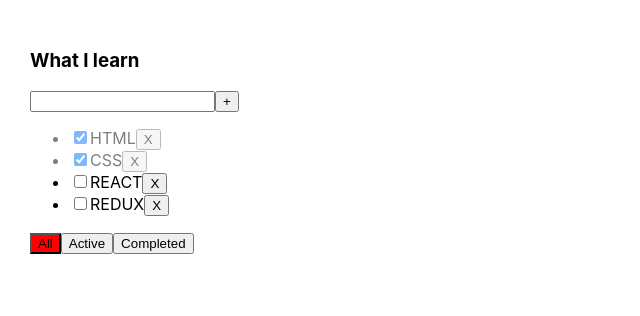
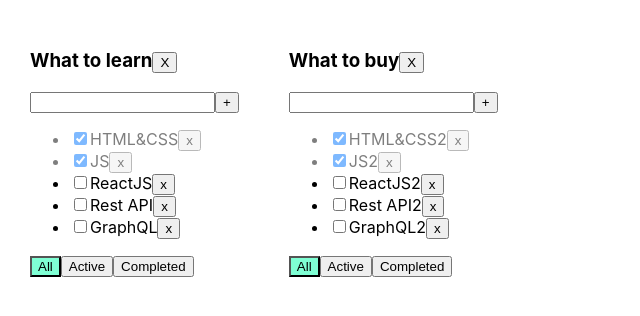
Before and after one commit to Roman160784/it-incubator-todolist-ts-01-with-YARN, a React (Create React App) app: page / in a window 1280 px wide. Shown: the top 316 px of the page, without its empty margins (0-640 px from the left). Built offline with nearby package versions, Linux system fonts and the light colour scheme.

Commit message:
12.12.2021

```diff
--- a/src/App.css
+++ b/src/App.css
@@ -7,13 +7,18 @@
   margin-right: 50px;
 }
 
+.error {
+  border: red 1px solid;
+}
+
+.error-message {
+  color: red;
+}
+
+.active-filter {
+  background-color: aquamarine;
+}
+
 .is-done {
   opacity: 0.5;
 }
-.active {
-  background-color: red;
-}
-
-.error {
-  border: 2px solid red
-}
--- a/src/App.tsx
+++ b/src/App.tsx
@@ -1,73 +1,107 @@
-// import { type } from 'os';
-import { type } from 'os';
 import React, { useState } from 'react';
+import './App.css';
+import { Todolist } from './Todolist';
 import { v1 } from 'uuid';
-import './App.css';
-import ToDoList from './ToDoList';
+import {TaskType} from './Todolist'
 
-export type FilterValueType = 'all' | 'active' | 'completed'
+export type FilterValuesType = "all" | "active" | "completed";
 
-export type TaskType = {
+export type TodolistsType = {
+    id: string
     title: string
-    isDone: boolean
-    id: string
+    filter: FilterValuesType
+}
+
+type TasksStateType ={
+    [key: string] : Array<TaskType>
 }
 
 function App() {
-    console.log(v1())
-    const todoListTitle_1: string = 'What I learn'
 
-    const [tasks, setTasks] = useState<Array<TaskType>>([
-        { id: v1(), title: 'HTML', isDone: true },
-        { id: v1(), title: 'CSS', isDone: true },
-        { id: v1(), title: 'REACT', isDone: false },
-        { id: v1(), title: 'REDUX', isDone: false },
+    let todolistID1=v1();
+    let todolistID2=v1();
+
+    let [todolists, setTodolists] = useState <Array<TodolistsType>>([
+        {id: todolistID1, title: 'What to learn', filter: 'all'},
+        {id: todolistID2, title: 'What to buy', filter: 'all'},
     ])
 
-    function chngeTasksStstus (taskID: string, isDone: boolean) {
-        const updatedTasks = (tasks.map(task => task.id === taskID ? {...task, isDone: !task.isDone}:task))
-           setTasks(updatedTasks)
+    let [tasks, setTasks] = useState({
+        [todolistID1]:[
+        {id: v1(), title: "HTML&CSS", isDone: true},
+        {id: v1(), title: "JS", isDone: true},
+        {id: v1(), title: "ReactJS", isDone: false},
+        {id: v1(), title: "Rest API", isDone: false},
+        {id: v1(), title: "GraphQL", isDone: false},
+    ],
+        [todolistID2]:[
+            {id: v1(), title: "HTML&CSS2", isDone: true},
+            {id: v1(), title: "JS2", isDone: true},
+            {id: v1(), title: "ReactJS2", isDone: false},
+            {id: v1(), title: "Rest API2", isDone: false},
+            {id: v1(), title: "GraphQL2", isDone: false},
+        ]
+    });
+
+
+
+    function removeTask( TodolistId: string, id: string) {
+        // let filteredTasks = tasks.filter(t => t.id != id);
+        setTasks({...tasks,[TodolistId] : tasks[TodolistId].filter(t => t.id != id)});
     }
 
-    function removeTask(taskID: string) {
-        setTasks(tasks.filter(task => task.id !== taskID))
+    function addTask(TodolistId: string, title: string) {
+         let newTask = { id: v1(), title: title, isDone: false };
+         setTasks({...tasks,[TodolistId] : [newTask,...tasks[TodolistId] ]})
+        // setTasks(newTasks);
     }
 
-    const [filter, setFilter] = useState<FilterValueType>('all');
+    function changeStatus(TodolistId: string, taskId: string, isDone: boolean) {
+        // let task = tasks.find(t => t.id === taskId);
+        // if (task) {
+        //     task.isDone = isDone;
+        // }
 
-    function changeFilter(filter: 'all' | 'active' | 'completed') {
-        setFilter(filter)
+        setTasks({...tasks,[TodolistId] : tasks[TodolistId].map(m => m.id === taskId? {...m,isDone} : m) });
     }
 
-    const addTask = (newTaskTitle: string) => {
-        // const newTaskTitle: string = 'New task'
-        const newTask: TaskType = {
-            id: v1(),
-            title: newTaskTitle,
-            isDone: false
-        }
-        setTasks([newTask, ...tasks])
+    function changeFilter(TodolistId: string, value: FilterValuesType) {
+        setTodolists(todolists.map(m => TodolistId === m.id ? {...m, filter : value} : m))
     }
 
-    let tasksForRender = tasks
-    if (filter === 'active') {
-        tasksForRender = tasks.filter(t => t.isDone === false)
-    }
-    if (filter === 'completed') {
-        tasksForRender = tasks.filter(t => t.isDone === true)
+
+    const removeTodolist = (TodolistId: string) => {
+        setTodolists(todolists.filter(f => f.id !== TodolistId))
+        delete tasks [TodolistId]
+        setTasks({...tasks})
     }
 
     return (
-        <div className='App'>
-            <ToDoList
-                title={todoListTitle_1}
-                tasks={tasksForRender}
-                addTask={addTask}
-                removeTask={removeTask}
-                changeFilter={changeFilter}
-                filter={filter}
-                chngeTasksStstus={chngeTasksStstus}
-            />
+        <div className="App">
+            {todolists.map(m => {
+                let tasksForTodolist = tasks[m.id];
+                if (m.filter === "active") {
+                    tasksForTodolist = tasks[m.id].filter(t => t.isDone === false);
+                }
+                if (m.filter === "completed") {
+                    tasksForTodolist = tasks[m.id].filter(t => t.isDone === true);
+                }
+                return (
+                    <Todolist
+                        key={m.id}
+                        TodolistId = {m.id}
+                        title={m.title}
+                        tasks={tasksForTodolist}
+                        removeTask={removeTask}
+                        changeFilter={changeFilter}
+                        addTask={addTask}
+                        changeTaskStatus={changeStatus}
+                        filter={m.filter}
+                        removeTodolist={removeTodolist}
+                    />
+                )
+            })}
+
         </div>
     );
 }
--- a/src/ToDoList.tsx
+++ b/src/ToDoList.tsx
@@ -1,102 +1,92 @@
-import React, { useState, ChangeEvent, KeyboardEvent} from 'react';
-import App from './App';
-import { TaskType } from './App'
-import { FilterValueType } from './App'
+import React, {ChangeEvent, KeyboardEvent, useState} from 'react';
+import {FilterValuesType} from './App';
+
+ export type TaskType = {
+    id: string
+    title: string
+    isDone: boolean
+}
+
+type PropsType = {
+    title: string
+    tasks: Array<TaskType>
+    removeTask: (TodolistId: string, taskId: string) => void
+    changeFilter: (TodolistId: string, value: FilterValuesType) => void
+    addTask: (TodolistId: string, title: string) => void
+    changeTaskStatus: (TodolistId: string, taskId: string, isDone: boolean) => void
+    filter: FilterValuesType
+    TodolistId: string
+    removeTodolist: (TodolistId: string) => void
+}
+
+export function Todolist(props: PropsType) {
+
+    let [title, setTitle] = useState("")
+    let [error, setError] = useState<string | null>(null)
+
+    const addTask = () => {
+        if (title.trim() !== "") {
+            props.addTask(props.TodolistId, title.trim());
+            setTitle("");
+        } else {
+            setError("Title is required");
+        }
+    }
+
+    const onChangeHandler = (e: ChangeEvent<HTMLInputElement>) => {
+        setTitle(e.currentTarget.value)
+    }
+
+    const onKeyPressHandler = (e: KeyboardEvent<HTMLInputElement>) => {
+        setError(null);
+        if (e.key === "Enter") {
+            addTask();
+        }
+    }
+
+    const onAllClickHandler = () => props.changeFilter(props.TodolistId,"all");
+    const onActiveClickHandler = () => props.changeFilter(props.TodolistId,"active");
+    const onCompletedClickHandler = () => props.changeFilter(props.TodolistId,"completed");
 
 
-
-type PropsTupe = {
-    title: string
-    tasks: Array<TaskType>
-    removeTask: (taskID: string) => void
-    changeFilter: (filter: FilterValueType) => void
-    addTask: (title: string) => void
-    filter: FilterValueType
-    chngeTasksStstus: (taskID: string, isDone: boolean) => void
+    return <div>
+        <h3>{props.title}
+        <button onClick= {() => {props.removeTodolist(props.TodolistId)}}>X</button>
+        </h3>
+        <div>
+            <input value={title}
+                   onChange={onChangeHandler}
+                   onKeyPress={onKeyPressHandler}
+                   className={error ? "error" : ""}
+            />
+            <button onClick={addTask}>+</button>
+            {error && <div className="error-message">{error}</div>}
+        </div>
+        <ul>
+            {
+                props.tasks.map(t => {
+                    const onClickHandler = () => props.removeTask(props.TodolistId,t.id)
+                    const onChangeHandler = (e: ChangeEvent<HTMLInputElement>) => {
+                        props.changeTaskStatus(props.TodolistId, t.id, e.currentTarget.checked);
                     }
 
-function ToDoList(props: PropsTupe) {
-    const [title, setTitle] = useState<string>("")
-    const [error, setError] = useState<boolean> (false)
-
-
-    const addTask = () => {
-        const trimmedTitle = title.trim()
-        if(trimmedTitle){
-            props.addTask(trimmedTitle) //// обрезаем пробелы и пустые строки
-            setTitle("")
+                    return <li key={t.id} className={t.isDone ? "is-done" : ""}>
+                        <input type="checkbox"
+                               onChange={onChangeHandler}
+                               checked={t.isDone}/>
+                        <span>{t.title}</span>
+                        <button onClick={onClickHandler}>x</button>
+                    </li>
+                })
             }
-        else{
-            setError(true)
-        }
-
-    }
-
-    const changeTitle = (e:ChangeEvent<HTMLInputElement>) =>{
-     setTitle(e.currentTarget.value)
-     setError(false) // отключает красную рамку при наборе текста
-    }
-
-     //Ловим значение инпута
-    const onEnterPress = (e:KeyboardEvent<HTMLInputElement>)=>{if(e.key === 'Enter'){addTask()}}
-    const setAllFilterValue = () =>  props.changeFilter('all')
-    const setActiveFilterValue = () =>  props.changeFilter('active')
-    const setCompletedFilterValue = () =>  props.changeFilter('completed')
-
-
-    const classes = ["is-done"]
-
-    const tasksJSX = props.tasks.map(task =>{
-        const changeStatus = (e: ChangeEvent<HTMLInputElement>) =>
-        props.chngeTasksStstus(task.id, e.currentTarget.checked)
-        return(
-        <li key={task.id} className ={task.isDone ? classes.join(" ") : ""}>
-            <input type="checkbox"
-             checked={task.isDone}
-             onChange={changeStatus}/>
-            <span>{task.title}</span>
-            <button onClick={() => { props.removeTask(task.id) }}>X</button>
-
-        </li>
-    )})
-        const errorMessge = error
-        ? <div style={{color: "red"}}>All Bad</div>
-        :null
-
-        const getBtnClass = (filter: FilterValueType) => {
-           return props.filter === filter ? "active" : ""
-        }
-
-        // props.filter === "all" ? "active" : ""
-
-    return (
-        <div>
-            <h3>{props.title}</h3>
-            <div>
-                <input
-                    value={title}
-                    onChange={changeTitle}
-                    onKeyPress={onEnterPress}
-                    className={error ? "error" :""} // меняем класс при неправильном вводе вводе
-                />
-                <button onClick={addTask}>+</button>
-                {errorMessge}
-
-            </div>
-            <ul>
-                {tasksJSX}
         </ul>
         <div>
-                <button className={getBtnClass('all')} //active - CSS свойство
-                 onClick={setAllFilterValue}>All</button>
-                <button className={getBtnClass('active')}
-                 onClick={setActiveFilterValue}>Active</button>
-                <button className={getBtnClass('completed')}
-                 onClick={setCompletedFilterValue}>Completed</button>
+            <button className={props.filter === 'all' ? "active-filter" : ""}
+                    onClick={onAllClickHandler}>All</button>
+            <button className={props.filter === 'active' ? "active-filter" : ""}
+                onClick={onActiveClickHandler}>Active</button>
+            <button className={props.filter === 'completed' ? "active-filter" : ""}
+                onClick={onCompletedClickHandler}>Completed</button>
         </div>
     </div>
-
-    );
 }
-
-export default ToDoList;
```
Lines whose indentation alone changed are shown as unchanged.
